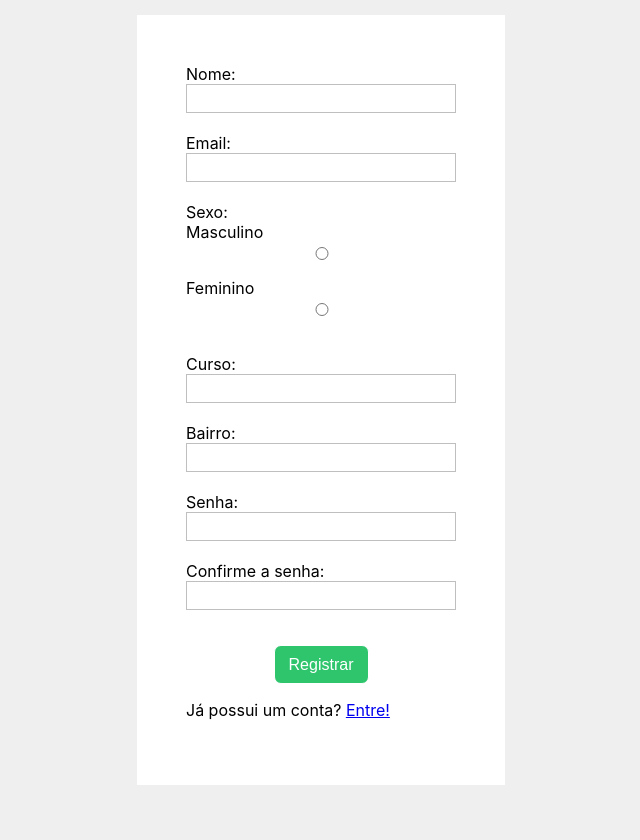
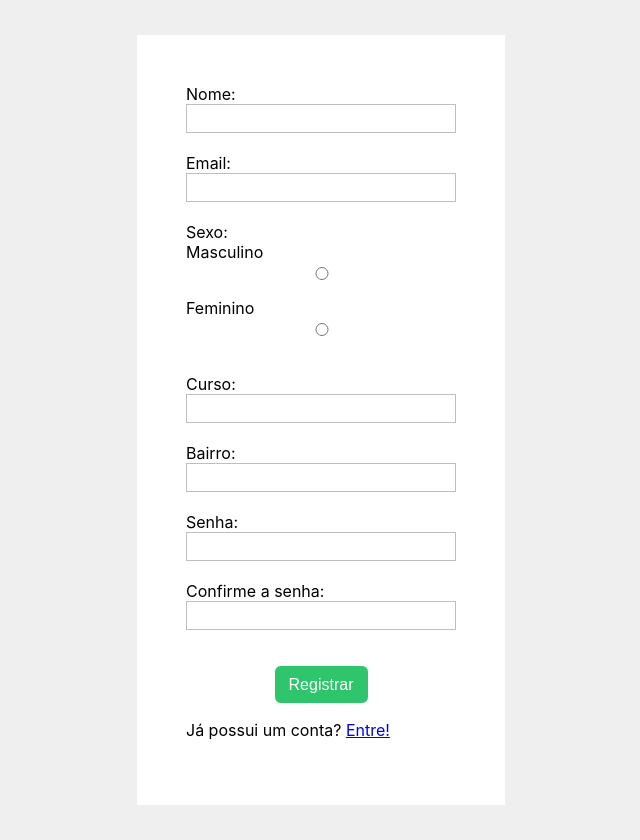
Before and after one commit to guilherme13c/TP1-ES, a React (Create React App) app in the folder frontend/: page /register in a window 1280 px wide. Shown: the whole page, without its empty margins (319-959 px from the left). Before the commit the page ends 800 px from the top, so only its background shows below. Built offline with nearby package versions, Linux system fonts and the light colour scheme.

Commit message:
css bugfix

```diff
--- a/frontend/src/App.css
+++ b/frontend/src/App.css
@@ -14,10 +14,10 @@ code {
 
 .wrapper{
   background-color: #efefef;
-  height: 100vh;
   display: flex;
   justify-content: center;
   align-items: center;
+  margin: 35px 0px;
 }
 
 .form{
--- a/frontend/src/profile.css
+++ b/frontend/src/profile.css
@@ -10,6 +10,7 @@ body{
     display: flex;
     align-items: center;
     justify-content: center;
+    overflow-x: hidden;
 }
 
 .prof{
```
